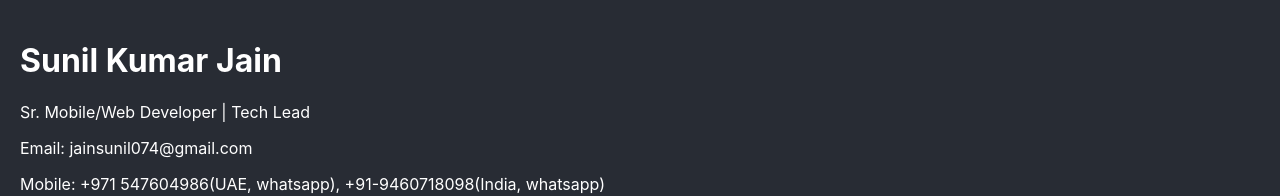
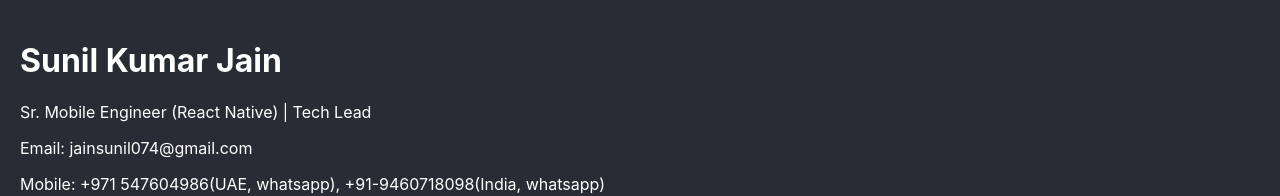
Before and after one commit to sjain0700/portfolio, a React (Create React App) app: page / in a window 1280 px wide. Shown: the top 196 px of the page. Built offline with nearby package versions, Linux system fonts and the light colour scheme.

Commit message:
fixes title

```diff
--- a/src/components/Header.js
+++ b/src/components/Header.js
@@ -3,7 +3,7 @@ import React from 'react';
 const Header = () => (
   <header style={{ padding: '20px', backgroundColor: '#282c34', color: '#fff' }}>
     <h1>Sunil Kumar Jain</h1>
-    <p>Sr. Mobile/Web Developer | Tech Lead</p>
+    <p>Sr. Mobile Engineer (React Native) | Tech Lead</p>
     <p>Email: jainsunil074@gmail.com</p>
     <p>Mobile: +971 547604986(UAE, whatsapp), +91-9460718098(India, whatsapp)</p>
   </header>
```
